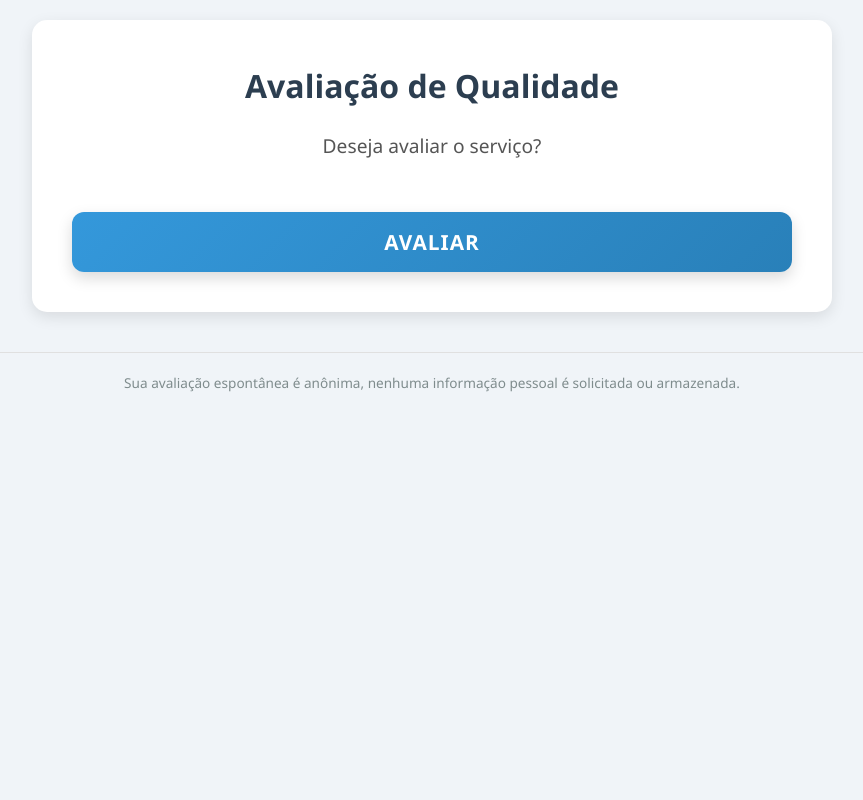
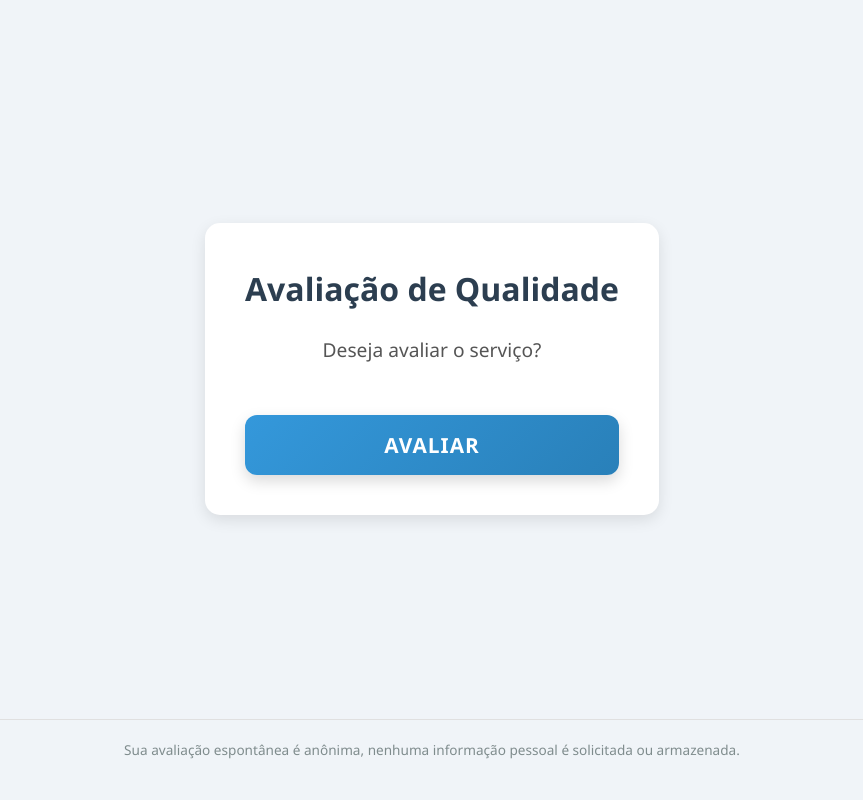
Before and after one commit to Fives2/Sistema-de-Avaliacao-de-Qualidade-de-Servicos-Prestados, a PHP site: page / in a window 1280 px wide. Shown: the whole page, without its empty margins (208-1071 px from the left). Run offline with PHP 8.4, Linux system fonts and the light colour scheme.

Commit message:
Alteracoes final

```diff
--- a/public/css/avaliacao.css
+++ b/public/css/avaliacao.css
@@ -9,10 +9,18 @@ body {
   color: #333;
   padding: 20px;
   line-height: 1.6;
+  display: flex;
+  flex-direction: column;
+  align-items: center;
+  min-height: 100vh;
 }
 .container_avaliacao {
   max-width: 800px;
   margin: 0 auto;
+  display: flex;
+  flex-direction: column;
+  justify-content: center;
+  flex-grow: 1;
 }
 
 .tela {
@@ -59,6 +67,7 @@ h1 {
 /* Pergunta */
 .pergunta {
   margin: 30px 0;
+  margin-top: 40px;
 }
 .pergunta h3 {
   font-size: 1.3em;
@@ -179,12 +188,13 @@ h1 {
 
 /* Rodapé fixo em todas as telas */
 .rodape-avaliacao {
-  margin-top: 40px;
+  margin-top: auto;
   padding: 20px 0;
   text-align: center;
   font-size: 0.85em;
   color: #7f8c8d;
   border-top: 1px solid #e0e0e0;
+  width: 100%;
 }
 
 .rodape-avaliacao p {
--- a/public/index.php
+++ b/public/index.php
@@ -15,7 +15,7 @@
 
         <!-- TELA INICIAL -->
         <div id="telaInicial" class="tela">
-            <h1>Avaliação de Qualidade</h1> <!-- MODIFICAR colocar o título do setor ou algo relacionado, talvez personalizavel -->
+            <h1>Avaliação de Qualidade</h1>
             <p class="intro">Deseja avaliar o serviço?</p>
             <button id="btnIniciar" class="btn-principal">Avaliar</button>
         </div>
--- a/public/php/submit.php
+++ b/public/php/submit.php
@@ -97,7 +97,7 @@ function inserirAvaliacoes(PDO $pdo, $avaId, $setcodigo, $discodigo, $respostas,
             'nota' => $nota,
             'feed' => $feedback
         ]);
-        $avaId++;  // Incrementar para a próxima inserção // verificar se isso é necessário (Chave verificar se pegcodigo não é chave?)
+        $avaId++;  // Incrementar para a próxima inserção // verificar se isso é necessário pegcodigo não é chave primária da avaliações
     }
 }
 
--- a/sql/setup.sql
+++ b/sql/setup.sql
@@ -95,5 +95,3 @@ INSERT INTO pergunta (pegcodigo, pegtexto) VALUES
 (1, 'Como você avalia o atendimento recebido?'),
 (2, 'O ambiente está limpo e organizado?'),
 (3, 'O tempo de espera foi adequado?');
-
-/* MODIFICAR alterar a tabela avaliacoes adicionar mais pks*/
```
